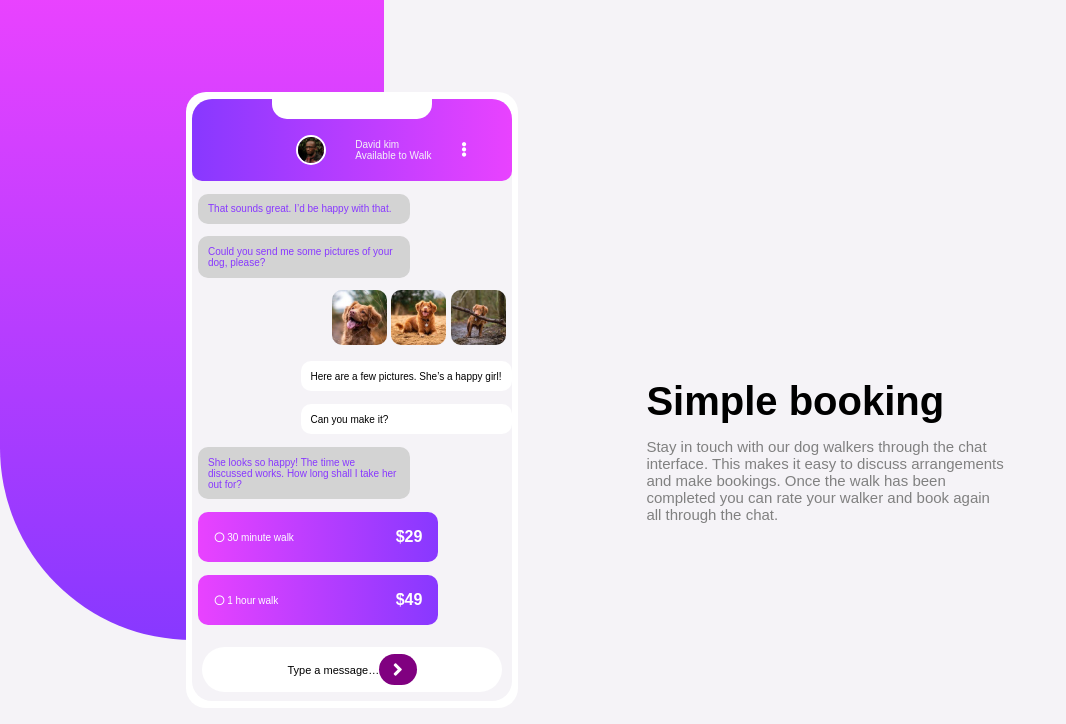
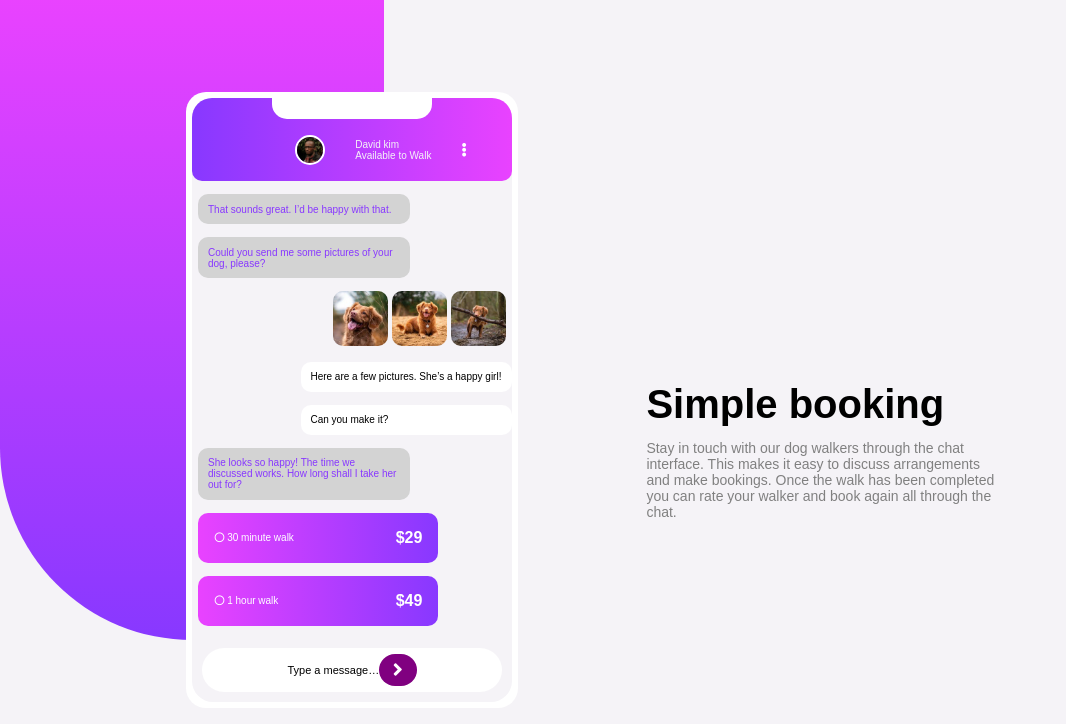
Before and after one commit to davidmurage/chat-app-css, a plain HTML site: page index.html in a window 1280 px wide. Shown: the whole page, without its empty margins (0-1066 px from the left). Drawn offline with Linux system fonts and the light colour scheme.

Commit message:
Update style.css

```diff
--- a/style.css
+++ b/style.css
@@ -5,7 +5,7 @@
 }
 
 body{
-    font-size: 15px;
+    font-size: 14px;
     font-family: 'Rubik', sans-serif;
     background-color: hsl(270, 20%, 96%);
 }
@@ -26,7 +26,7 @@ section{
 }
 
 .message{
-    border-radius: 20px;
+    border-radius: 21px;
     background-color: hsl(270, 20%, 96%);
     color: white;
 }
@@ -41,7 +41,7 @@ section{
     background-color: white;
     width: 50%;
     margin: auto;
-    height: 20px;
+    height: 21px;
     border-radius: 0px 0px 15px 15px;
 }
 
```
